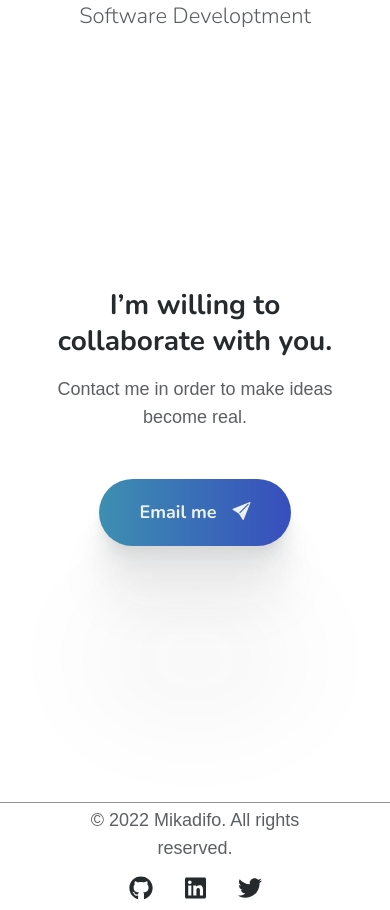
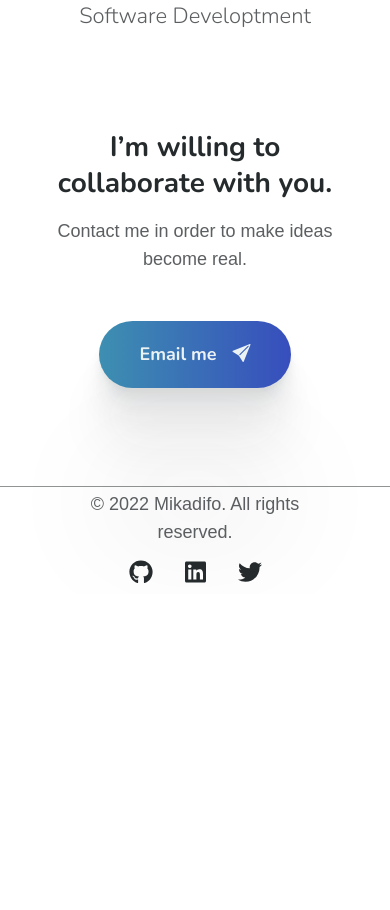
Before and after one commit to Mikadifo/Mikadifo.github.io, a React (Create React App) app: page / in a window 390 px wide. Shown: the part 3740-4650 px from the top of the page. After the commit the page ends 4334 px from the top, so only its background shows below. Built offline with nearby package versions, Linux system fonts and the light colour scheme.

Commit message:
[mod] footer spacing between secitons respiisne

```diff
--- a/src/components/footer/Footer.css
+++ b/src/components/footer/Footer.css
@@ -1,6 +1,6 @@
 .footer-action {
   padding: 0 64px;
-  margin-top: 256px;
+  margin-top: 168px;
 }
 
 .contact-info p {
@@ -24,11 +24,11 @@
 }
 
 .footer-container {
+  padding: 0 64px 0 64px;
+  margin-top: 168px;
   border-top: 1px solid rgba(var(--color-black), 0.5);
   width: 100vw;
   height: 108px;
-  padding: 0 64px 0 64px;
-  margin-top: 256px;
 }
 
 .copyright-text {
@@ -67,6 +67,11 @@
   .footer-icons a {
     font-size: 24px;
   }
+
+  .footer-container,
+  .footer-action {
+    margin-top: 98px;
+  }
 }
 
 @media (min-width: 1200px) {
@@ -79,6 +84,11 @@
     font-size: var(--paragraph-size);
     line-height: var(--paragraph-height);
   }
+
+  .footer-container,
+  .footer-action {
+    margin-top: 256px;
+  }
 }
 
 @media (min-width: 1500px) {
```
